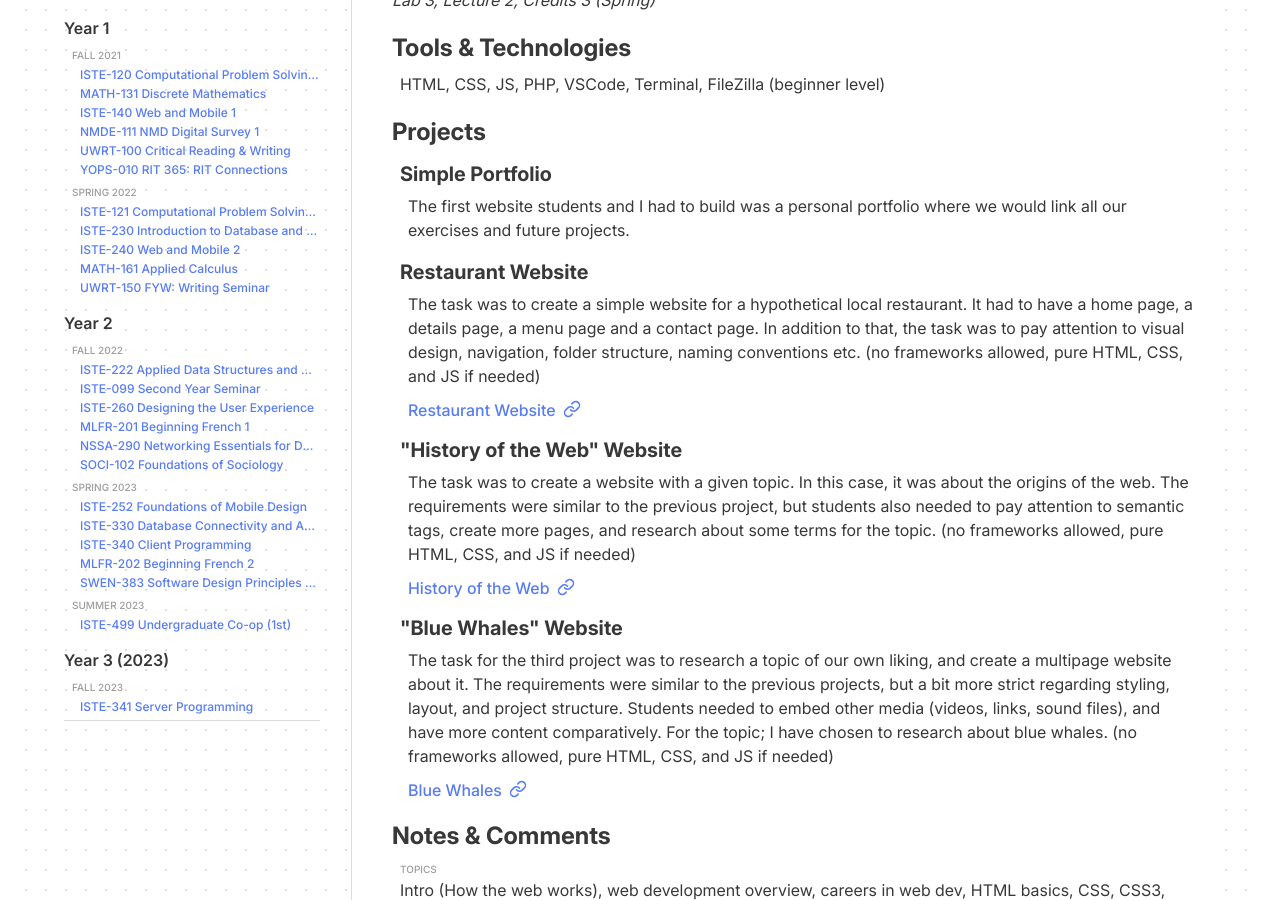
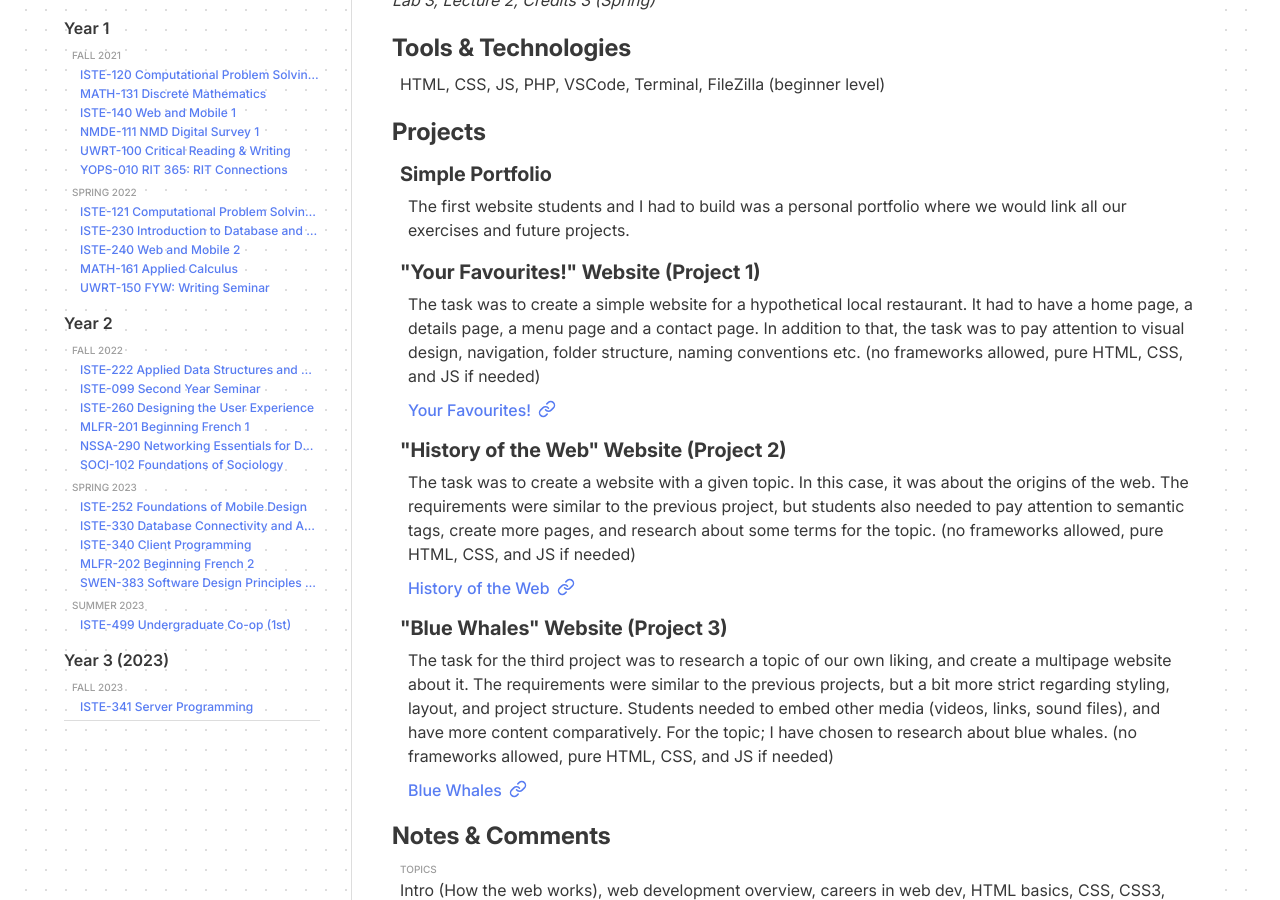
Before and after one commit to michelbrassard/michelbrassard.github.io, a Jekyll site: the page built from education/RIT-courses/index.html, in a window 1280 px wide and 900 px high, scrolled down 1697 px. Built offline with Jekyll 4.4.1, drawn with Linux system fonts in a browser that asks for light colours.

Commit message:
add the yout favourites project 1 content

```diff
--- a/education/RIT-courses/index.html
+++ b/education/RIT-courses/index.html
@@ -179,15 +179,15 @@ stylesheets:
                                 <div class="indent">
                                     <p>The first website students and I had to build was a personal portfolio where we would link all our exercises and future projects.</p>
                                 </div>
-                                <h5>Restaurant Website</h5>
+                                <h5>"Your Favourites!" Website (Project 1)</h5>
                                 <div class="indent">
                                     <p>The task was to create a simple website for a hypothetical local restaurant. It had to have a home page, a details page, a menu page and a contact page. In addition to that, the task was to pay attention to visual design, navigation, folder structure, naming conventions etc. (no frameworks allowed, pure HTML, CSS, and JS if needed)</p>
-                                    <a href="{{ site.baseurl }}/projects/descriptions/#restaurant-website" class="external-link">
-                                        Restaurant Website
+                                    <a href="{{ site.baseurl }}/projects/descriptions/#your-favourites" class="external-link">
+                                        Your Favourites!
                                         <svg xmlns="http://www.w3.org/2000/svg" width="24" height="24" viewBox="0 0 24 24" fill="none" stroke="currentColor" stroke-width="2" stroke-linecap="round" stroke-linejoin="round" class="lucide lucide-link-icon lucide-link"><path d="M10 13a5 5 0 0 0 7.54.54l3-3a5 5 0 0 0-7.07-7.07l-1.72 1.71"/><path d="M14 11a5 5 0 0 0-7.54-.54l-3 3a5 5 0 0 0 7.07 7.07l1.71-1.71"/></svg>
                                     </a>
                                 </div>
-                                <h5>"History of the Web" Website</h5>
+                                <h5>"History of the Web" Website (Project 2)</h5>
                                 <div class="indent">
                                     <p>The task was to create a website with a given topic. In this case, it was about the origins of the web. The requirements were similar to the previous project, but students also needed to pay attention to semantic tags, create more pages, and research about some terms for the topic. (no frameworks allowed, pure HTML, CSS, and JS if needed)</p>
                                     <a href="{{ site.baseurl }}/projects/descriptions/#history-of-the-web" class="external-link">
@@ -195,7 +195,7 @@ stylesheets:
                                         <svg xmlns="http://www.w3.org/2000/svg" width="24" height="24" viewBox="0 0 24 24" fill="none" stroke="currentColor" stroke-width="2" stroke-linecap="round" stroke-linejoin="round" class="lucide lucide-link-icon lucide-link"><path d="M10 13a5 5 0 0 0 7.54.54l3-3a5 5 0 0 0-7.07-7.07l-1.72 1.71"/><path d="M14 11a5 5 0 0 0-7.54-.54l-3 3a5 5 0 0 0 7.07 7.07l1.71-1.71"/></svg>
                                     </a>
                                 </div>
-                                <h5>"Blue Whales" Website</h5>
+                                <h5>"Blue Whales" Website (Project 3)</h5>
                                 <div class="indent">
                                     <p>The task for the third project was to research a topic of our own liking, and create a multipage website about it. The requirements were similar to the previous projects, but a bit more strict regarding styling, layout, and project structure. Students needed to embed other media (videos, links, sound files), and have more content comparatively. For the topic; I have chosen to research about blue whales. (no frameworks allowed, pure HTML, CSS, and JS if needed)</p>
                                     <a href="{{ site.baseurl }}/projects/descriptions/#blue-whales" class="external-link">
```
Also changed, not shown: projects/descriptions/index.html (+34 -4 lines).
